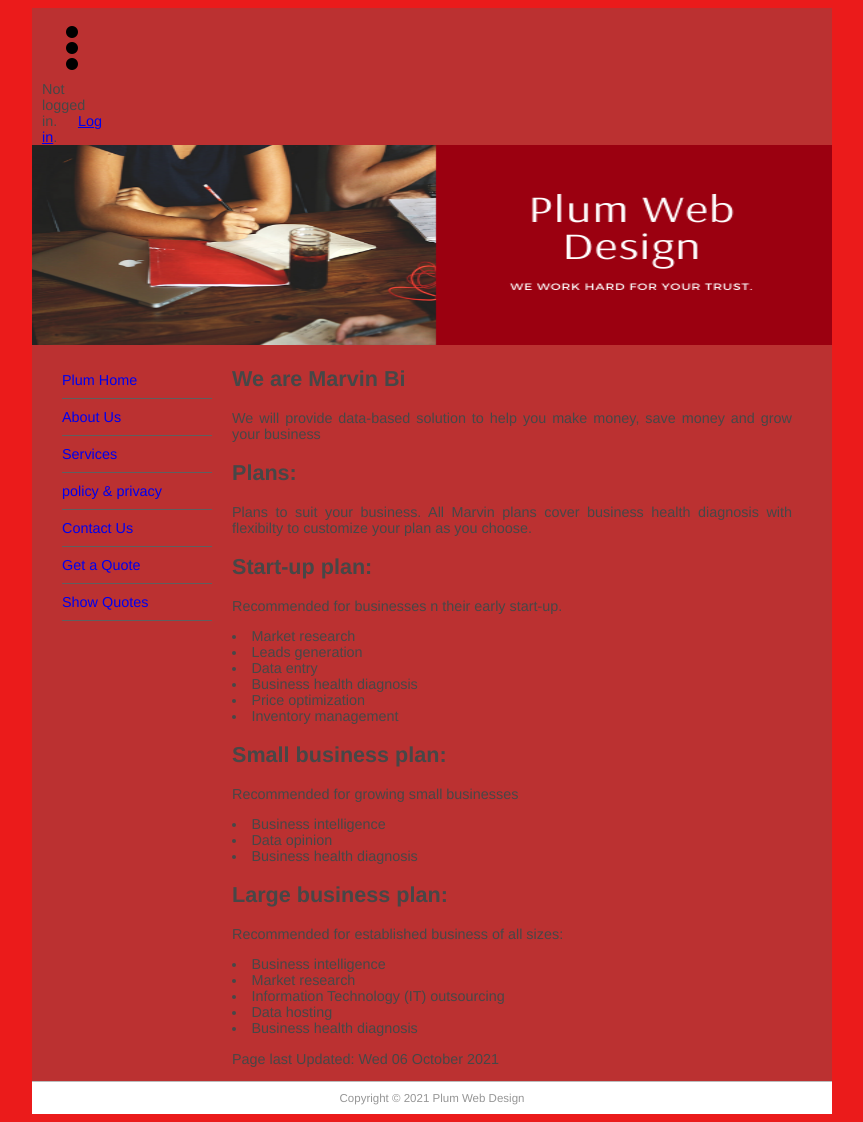
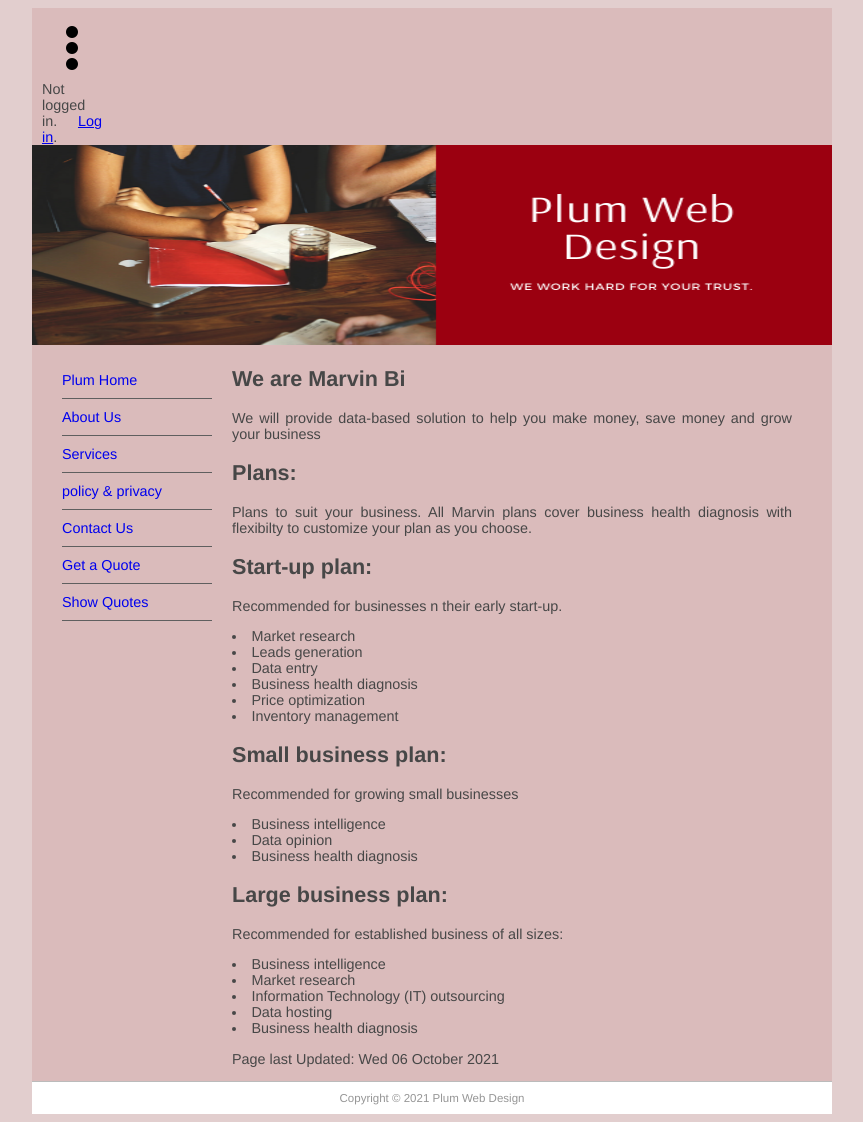
Before and after one commit to successaje/plum, a Django app: page / in a window 1280 px wide. Shown: the whole page, without its empty margins (208-1071 px from the left). Run offline with Django 3.2, Linux system fonts and the light colour scheme; data comes from the database, SQL or seed files in the repository.

Commit message:
Debugging of errors

```diff
--- a/plum_root/plum_site/static/css/main.css
+++ b/plum_root/plum_site/static/css/main.css
@@ -8,11 +8,11 @@
 margin-top: 0px;
 margin-left: auto;
 margin-right: auto;
-background-color: #bb3131;
+background-color: #dabbbb;
 width: 800px;
 }
 body {
-background-color: #eb1b1b;
+background-color: #e2cece;
 font-family: Gotham, "Helvetica Neue", Helvetica, Arial, sans-serif;
 font-size: 0.9em;
 text-align: justify;
```
